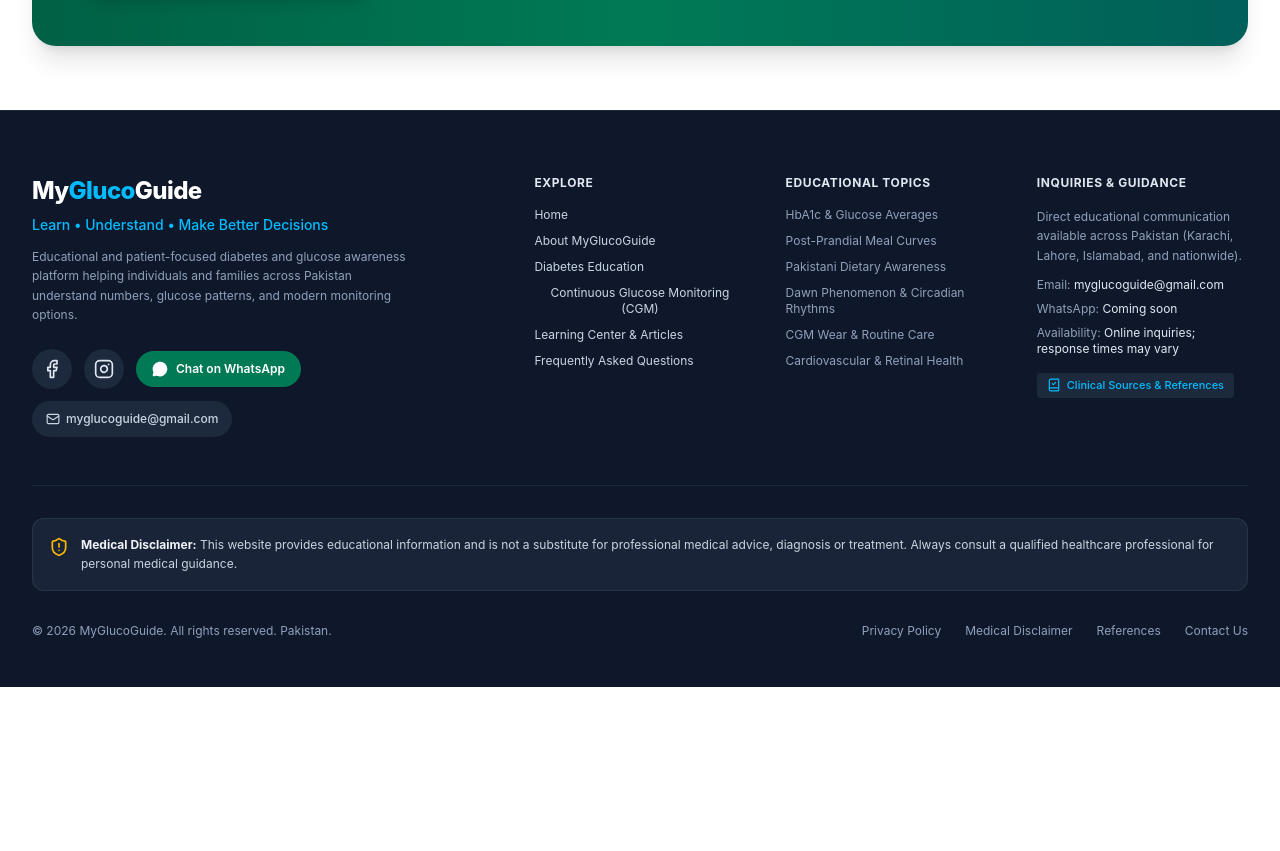
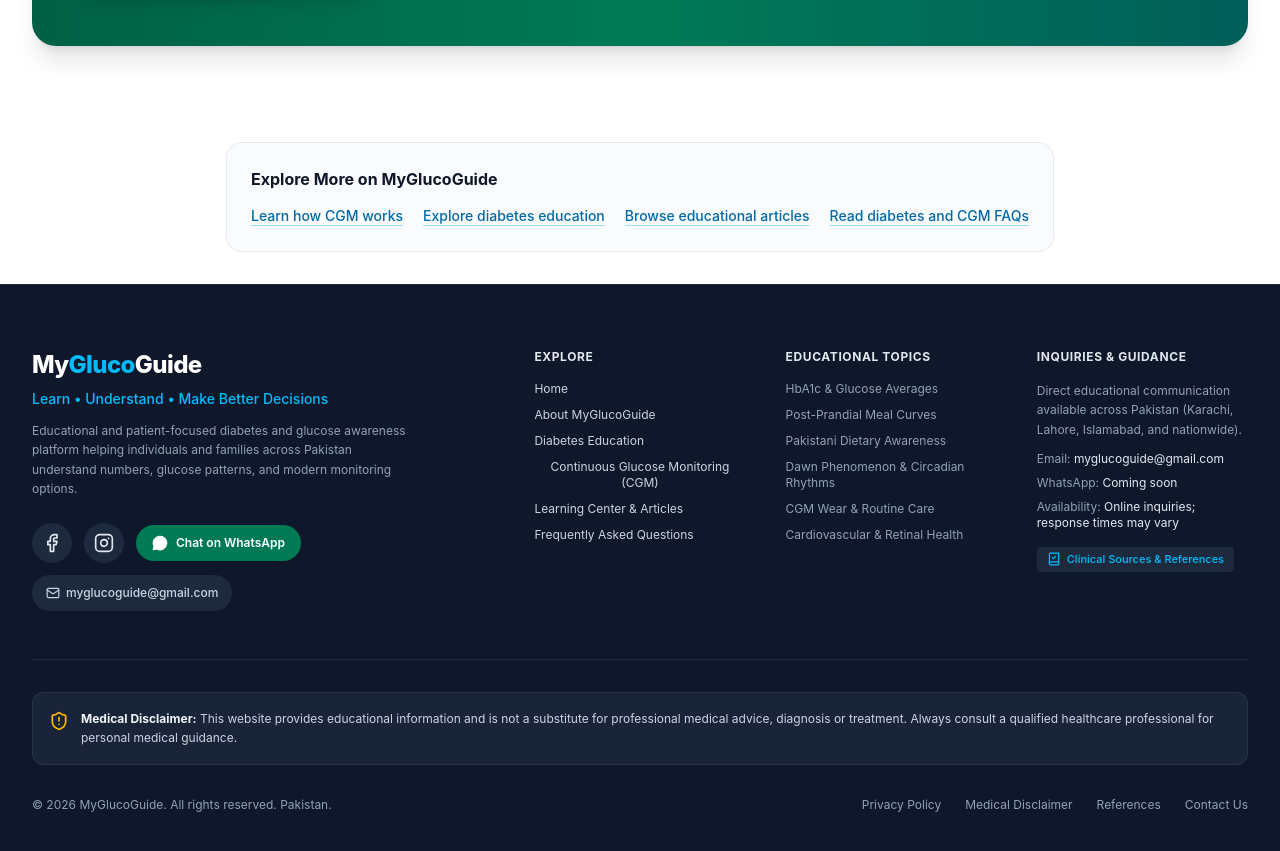
Before and after one commit to Sohaibk111/MyGlucoGuide, a React (Vite) app: page / in a window 1280 px wide. Shown: the part 7525-8376 px from the top of the page. Before the commit the page ends 8212 px from the top, so only its background shows below. Built offline with nearby package versions, Linux system fonts and the light colour scheme.

Commit message:
Add contextual crawlable internal links

```diff
--- a/src/App.tsx
+++ b/src/App.tsx
@@ -11,6 +11,7 @@ import { initUtmTracking, initMetaPixel, trackWhatsAppClick } from './services/a
 import { usePageSEO } from './hooks/usePageSEO';
 import { ARTICLES } from './data/articles';
 import { useStructuredData } from './hooks/useStructuredData';
+import { SeoInternalLinks } from './components/SeoInternalLinks';
 
 // Route-level code splitting: secondary views lazy-loaded on demand
 const AboutView = lazy(() => import('./views/AboutView').then((m) => ({ default: m.AboutView })));
@@ -195,6 +196,9 @@ export default function App() {
         </Suspense>
       </main>
 
+      {/* Contextual crawlable links between related pages */}
+      <SeoInternalLinks currentPage={currentPage} selectedArticle={selectedArticle} />
+
       {/* Trustworthy Footer */}
       <Footer
         onNavigate={handleNavigate}
```
